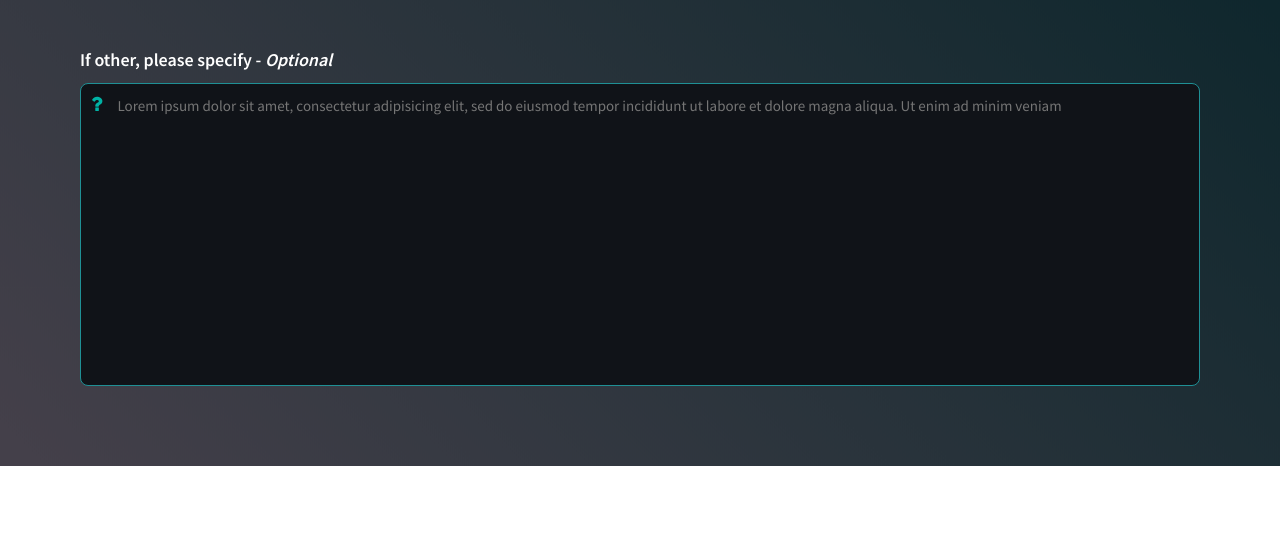
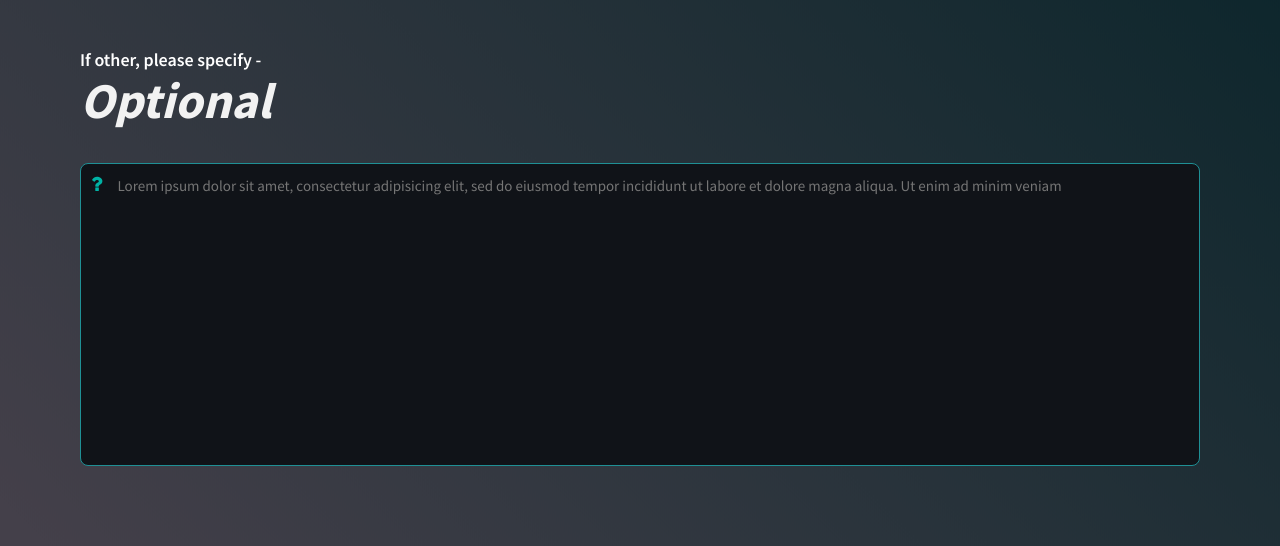
Before and after one commit to luqmanyasin/rolepix, a website: page request-a-quote.html in a window 1280 px wide. Shown: the part 876-1422 px from the top of the page. Before the commit the page ends 1342 px from the top, so only its background shows below. Drawn offline with nearby package versions, Linux system fonts and the light colour scheme; some packages are replaced by stand-ins of ours; a script that the page names is missing.

Commit message:
Update request-a-quote.html

```diff
--- a/request-a-quote.html
+++ b/request-a-quote.html
@@ -91,7 +91,7 @@
               <div class="filter fp"><img class="portfolio-icon" src="img/branding.png" alt=""><p>IDENTITY & BRANDING</p></div>
             </div>
 
-            <label for="other">If other, please specify - <i>Optional</i></label>
+            <label for="other">If other, please specify - <h1><i>Optional</i></h1></label>
             <div class="textarea-holder inactive-textarea other-textarea-holder">
               <i class="fa fa-question textarea-icon"></i>
               <textarea class="other-textarea" name="other" placeholder="Lorem ipsum dolor sit amet, consectetur adipisicing elit, sed do eiusmod tempor incididunt ut labore et dolore magna aliqua. Ut enim ad minim veniam" required></textarea>
```
